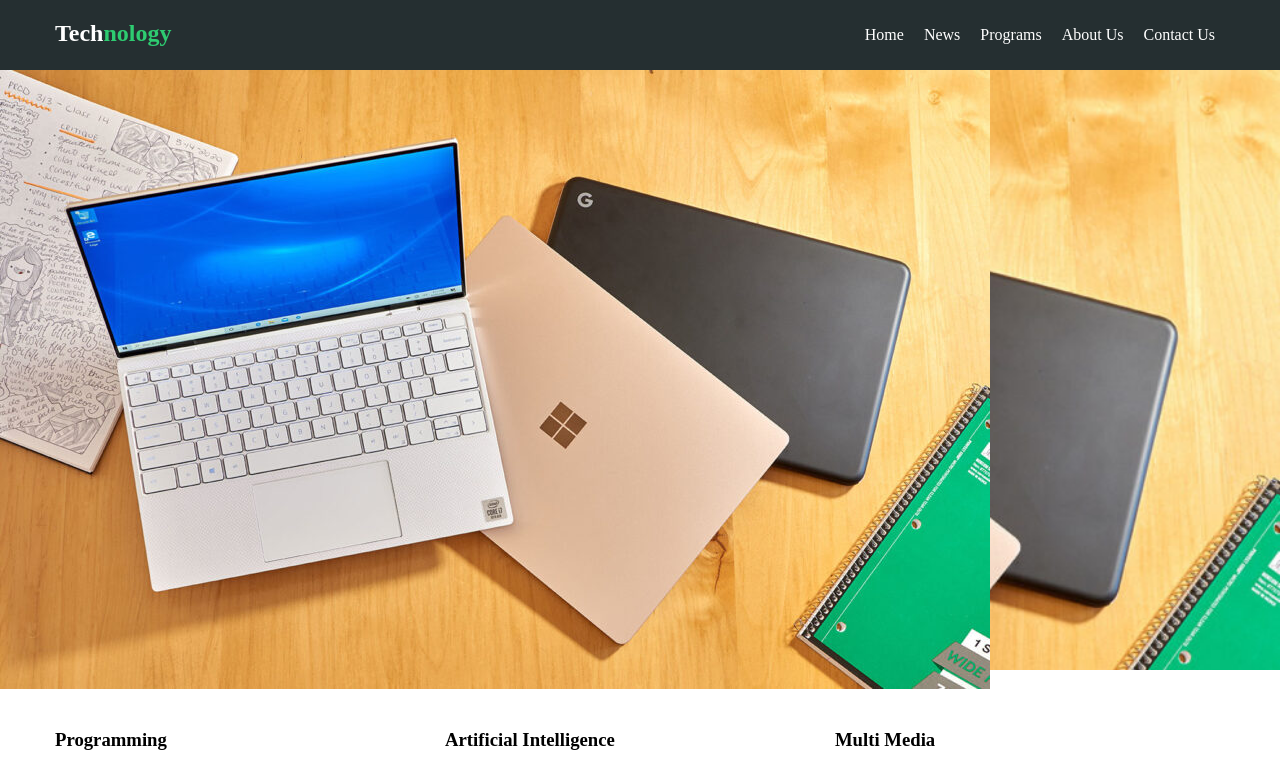
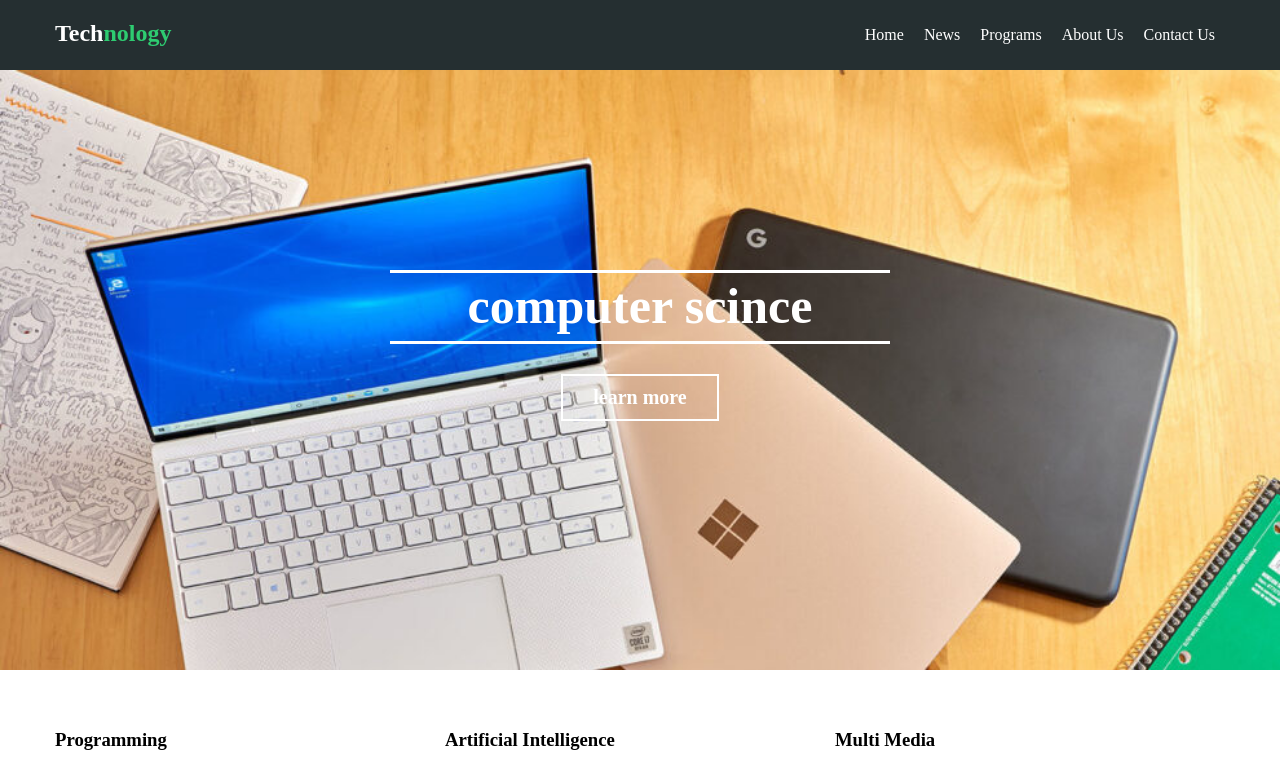
Before and after one commit to AmnaAbdAlkareem/web-page1, a plain HTML site: page index.html in a window 1280 px wide. Shown: the top 766 px of the page. Drawn offline with Linux system fonts and the light colour scheme.

Commit message:
Update index.html

```diff
--- a/index.html
+++ b/index.html
@@ -1,7 +1,7 @@
 <!DOCTYPE html>
 <html lang="en">
     <meta charset="UTF-8">
-<head><title>the Desgn</title>
+<head><title>the Design</title>
     <link rel="stylesheet" href="css/normaliz.css">
     <link rel="stylesheet" href="css/style.css">
 </head>
@@ -21,7 +21,6 @@
             </div>
         </div>
 <div class="slider">
-    <img src="image/c14.jpeg">
     <div class="container">
         <div class="intro">
             <h2>computer scince</h2>
```
